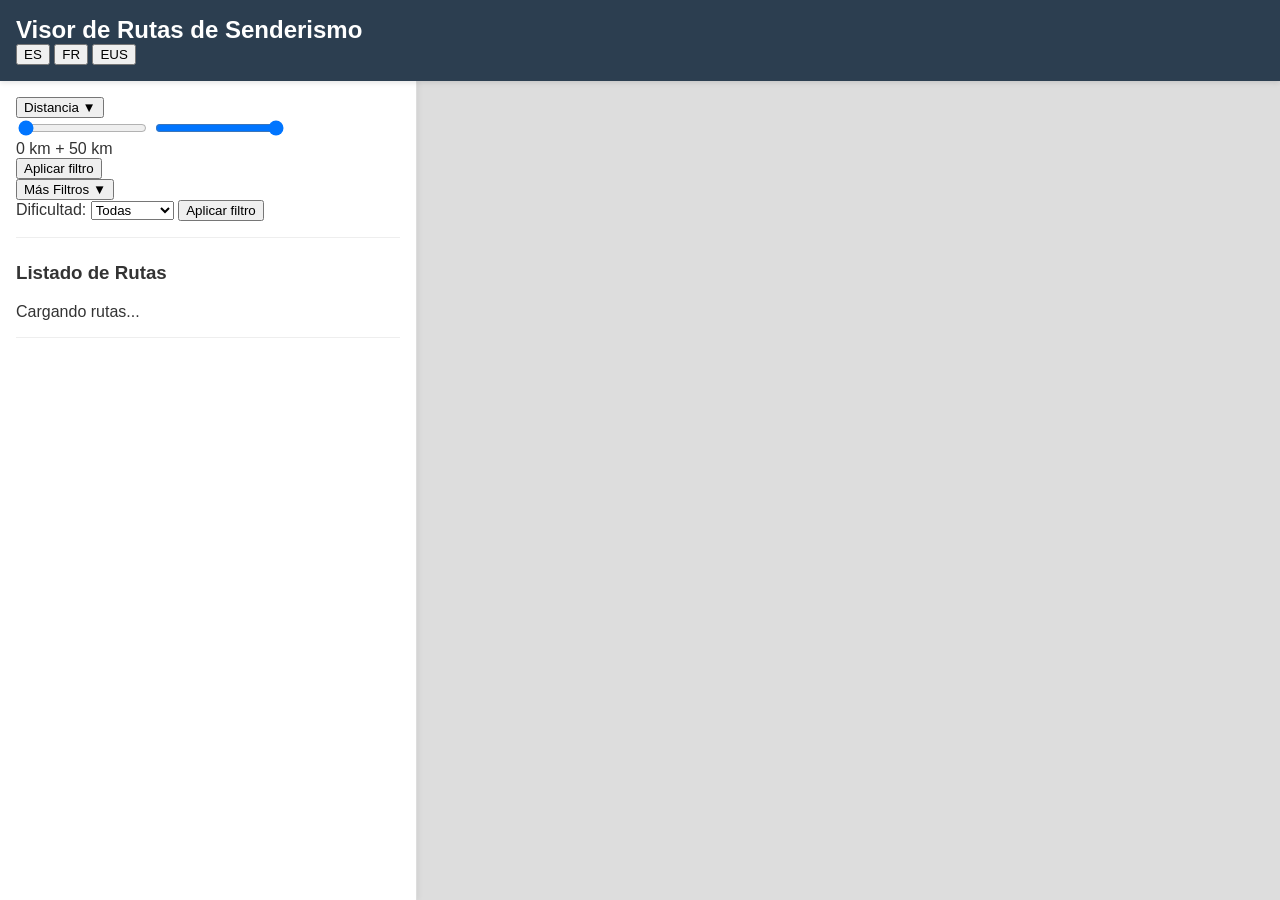
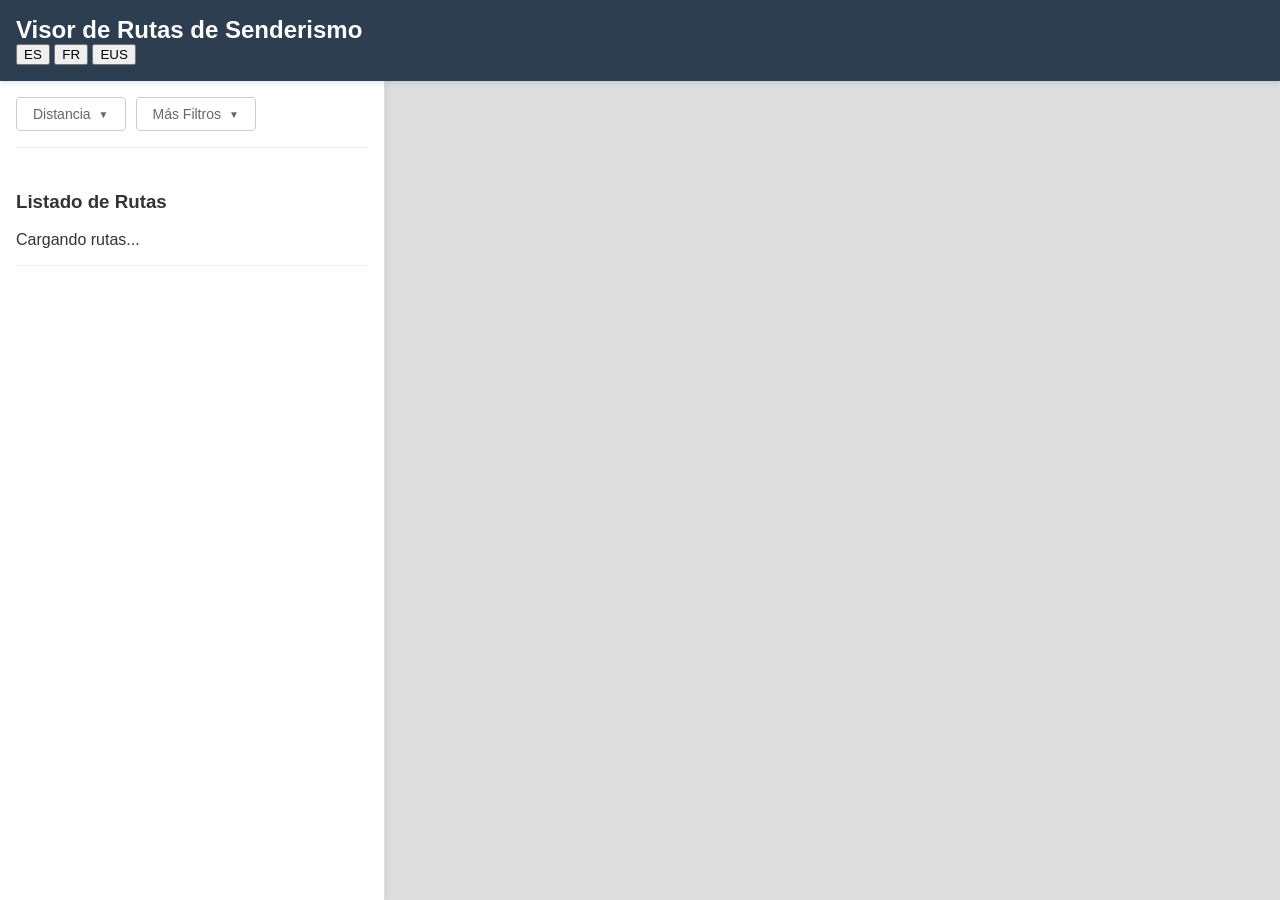

Corregido el panel de descripción de ruta

--- a/style.css
+++ b/style.css
@@ -46,9 +46,17 @@ header h1 {
     border-right: 1px solid #ddd;
     display: flex;
     flex-direction: column;
-    padding: 1rem;
-    overflow-y: auto;
+    padding: 0;
+    overflow: hidden;
     box-shadow: 2px 0 5px rgba(0, 0, 0, 0.05);
+}
+
+.sidebar-content {
+    flex: 1;
+    overflow-y: auto;
+    padding: 1rem;
+    display: flex;
+    flex-direction: column;
 }
 
 /* Block sidebar scroll when details are open */
@@ -72,28 +80,190 @@ header h1 {
     display: block;
 }
 
-.filters,
+/* Filter Dropdowns */
+.filters {
+    display: flex;
+    gap: 10px;
+    margin-bottom: 1.5rem;
+    padding-bottom: 1rem;
+    border-bottom: 1px solid #eee;
+}
+
+.filter-dropdown {
+    position: relative;
+    display: inline-block;
+}
+
+.filter-dropdown-btn {
+    background-color: white;
+    border: 1px solid #ccc;
+    border-radius: 4px;
+    padding: 8px 16px;
+    cursor: pointer;
+    font-size: 14px;
+    color: #666;
+    display: flex;
+    align-items: center;
+    gap: 8px;
+    transition: all 0.2s;
+}
+
+.filter-dropdown-btn:hover {
+    background-color: #f5f5f5;
+    border-color: #999;
+}
+
+.filter-dropdown-btn.active {
+    background-color: #f0f0f0;
+    border-color: #666;
+}
+
+.dropdown-chevron {
+    font-size: 10px;
+    transition: transform 0.2s;
+}
+
+.filter-dropdown-btn.active .dropdown-chevron {
+    transform: rotate(180deg);
+}
+
+.filter-dropdown-content {
+    display: none;
+    position: absolute;
+    top: calc(100% + 5px);
+    left: 0;
+    background-color: white;
+    box-shadow: 0 4px 12px rgba(0, 0, 0, 0.15);
+    border-radius: 4px;
+    padding: 20px;
+    z-index: 100;
+    min-width: 300px;
+}
+
+.filter-dropdown-content.active {
+    display: block;
+}
+
+/* Custom Slider */
+.slider-container {
+    margin-bottom: 15px;
+}
+
+.custom-slider {
+    width: 100%;
+    height: 6px;
+    -webkit-appearance: none;
+    appearance: none;
+    background: linear-gradient(to right, #ff8c00 0%, #ff8c00 100%);
+    border-radius: 3px;
+    outline: none;
+    position: relative;
+}
+
+/* Webkit browsers (Chrome, Safari, Edge) */
+.custom-slider::-webkit-slider-thumb {
+    -webkit-appearance: none;
+    appearance: none;
+    width: 20px;
+    height: 20px;
+    background-color: #4caf50;
+    border: 2px solid white;
+    border-radius: 50%;
+    cursor: pointer;
+    box-shadow: 0 2px 4px rgba(0, 0, 0, 0.2);
+    position: relative;
+    z-index: 10;
+}
+
+.custom-slider::-webkit-slider-thumb:hover {
+    background-color: #45a049;
+    box-shadow: 0 3px 6px rgba(0, 0, 0, 0.3);
+}
+
+/* Firefox */
+.custom-slider::-moz-range-thumb {
+    width: 20px;
+    height: 20px;
+    background-color: #4caf50;
+    border: 2px solid white;
+    border-radius: 50%;
+    cursor: pointer;
+    box-shadow: 0 2px 4px rgba(0, 0, 0, 0.2);
+    position: relative;
+    z-index: 10;
+}
+
+.custom-slider::-moz-range-thumb:hover {
+    background-color: #45a049;
+    box-shadow: 0 3px 6px rgba(0, 0, 0, 0.3);
+}
+
+/* Firefox track */
+.custom-slider::-moz-range-track {
+    background: #ff8c00;
+    border-radius: 3px;
+    height: 6px;
+}
+
+.slider-labels {
+    display: flex;
+    justify-content: space-between;
+    margin-top: 8px;
+    font-size: 13px;
+    color: #666;
+}
+
+.apply-filter-btn {
+    background-color: #4caf50;
+    color: white;
+    border: none;
+    border-radius: 4px;
+    padding: 10px 20px;
+    cursor: pointer;
+    font-size: 14px;
+    width: 100%;
+    transition: background-color 0.2s;
+}
+
+.apply-filter-btn:hover {
+    background-color: #45a049;
+}
+
+.filter-dropdown-content label {
+    display: block;
+    margin-bottom: 10px;
+    font-size: 14px;
+    color: #333;
+}
+
+.filter-dropdown-content select {
+    width: 100%;
+    padding: 8px;
+    margin-top: 5px;
+    border: 1px solid #ccc;
+    border-radius: 4px;
+    font-size: 14px;
+}
+
 .list-container {
     margin-bottom: 1.5rem;
     padding-bottom: 1rem;
     border-bottom: 1px solid #eee;
 }
 
-/* Details container - centered with visible background */
+/* Details container - covers the entire sidebar */
 .details-container {
     position: absolute;
-    top: 50%;
-    left: 50%;
-    transform: translate(-50%, -50%);
-    width: 90%;
-    max-height: 85%;
+    top: 0;
+    left: 0;
+    width: 100%;
+    height: 100%;
     background-color: white;
     z-index: 20;
     display: none;
     padding: 1.5rem;
     overflow-y: auto;
-    box-shadow: 0 10px 40px rgba(0, 0, 0, 0.3);
-    border-radius: 8px;
+    box-sizing: border-box;
 }
 
 .details-container.active {
